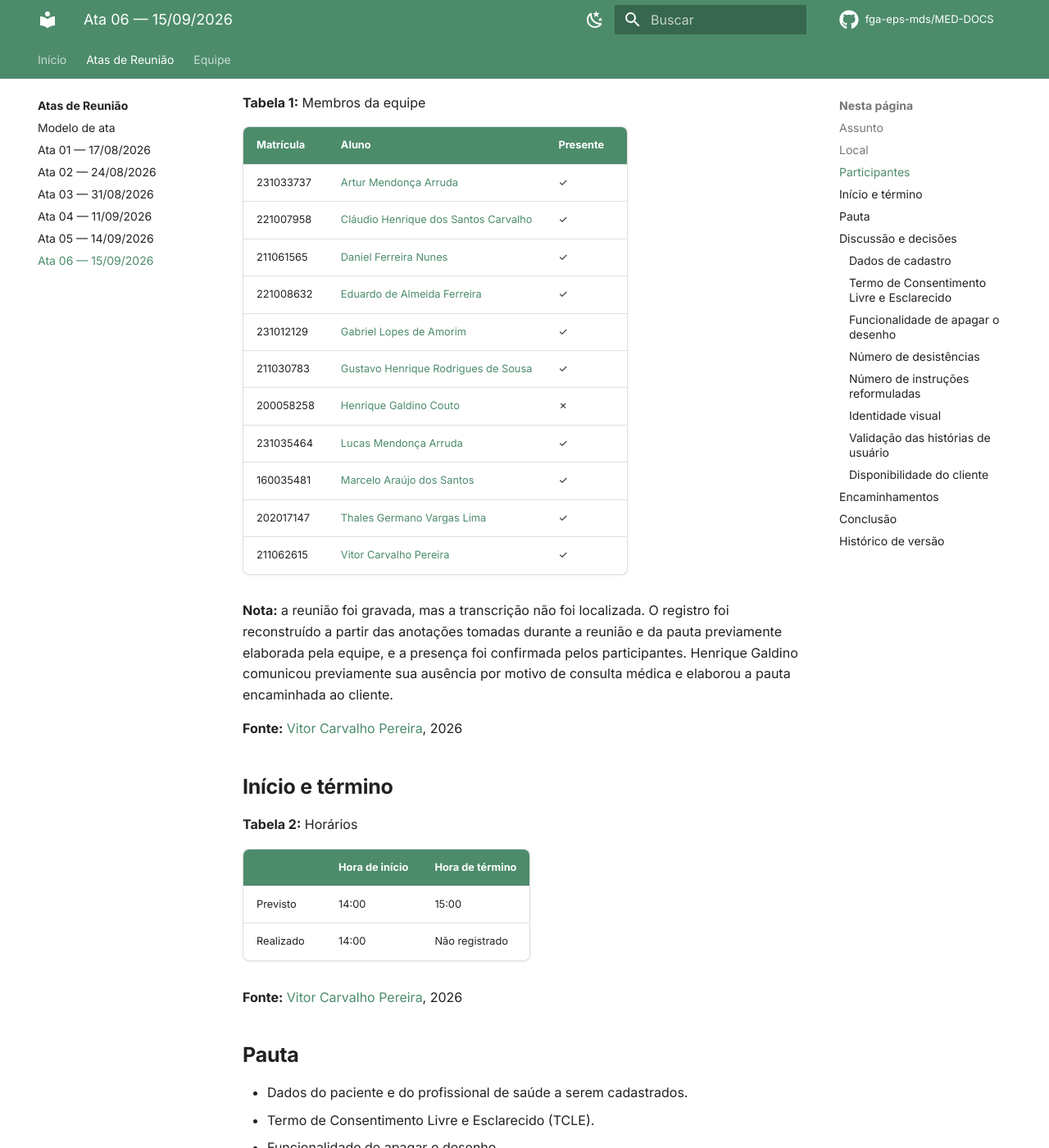
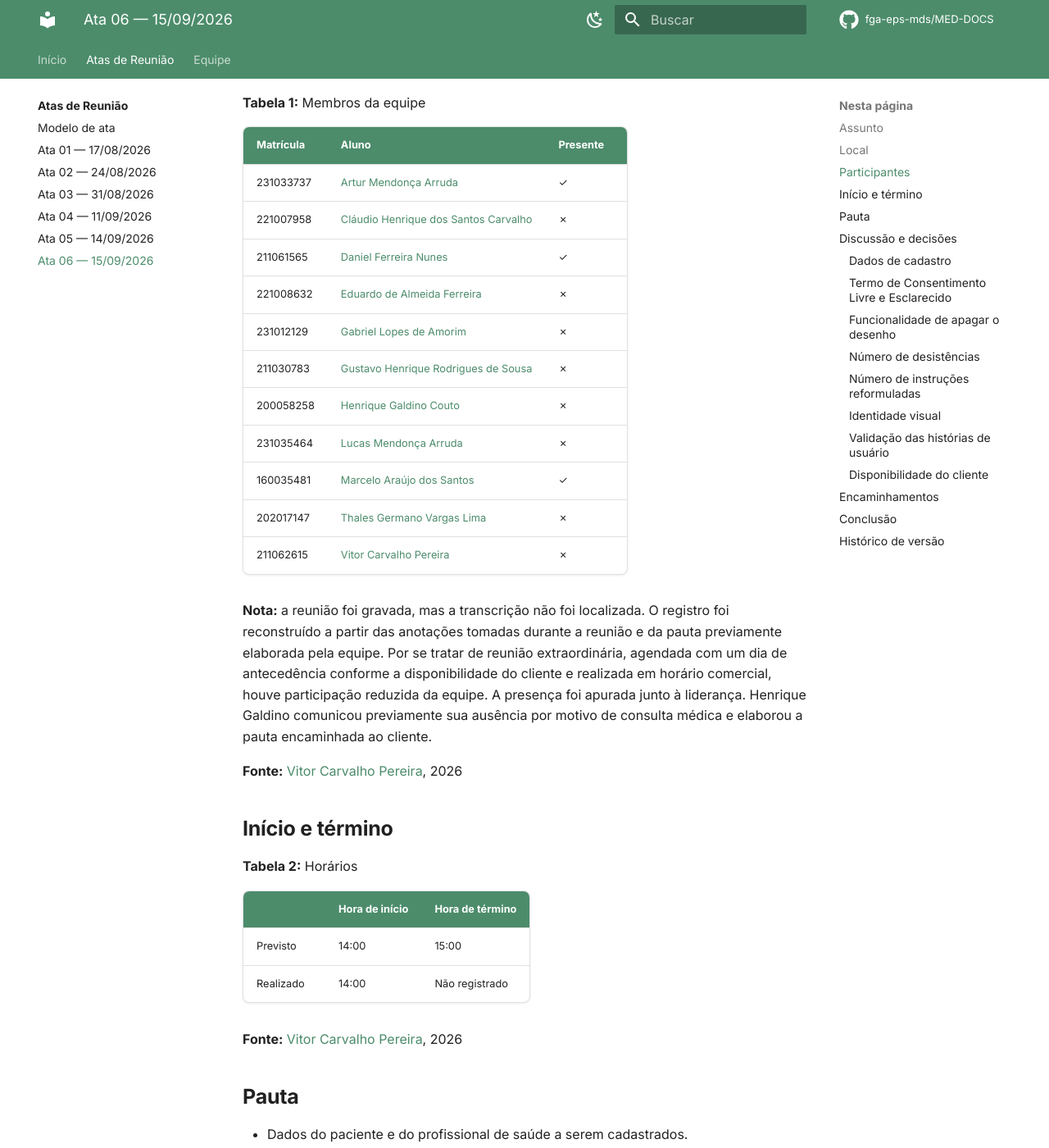
Before and after one commit to apollen27983/UNIEURO_MED-DOCS, an MkDocs documentation site: the page built from docs/atas-reunioes/Ata-06-EPS-2026-09-15-PO.md, in a window 1280 px wide and 1400 px high, scrolled down 500 px. Shown: the whole window at 82% size. Built offline with MkDocs 1.6.1 and Material for MkDocs 9.7.7, drawn with Linux system fonts in a browser that asks for light colours; comment, search, counter and statistics services are not loaded; some of the changed text lies outside the part shown.

Commit message:
docs: corrige a presença registrada na ata 06
A reunião de 15/09 foi extraordinária, agendada com um dia de
antecedência conforme a disponibilidade do cliente e realizada em
horário comercial, e contou com participação reduzida da equipe:
Artur Mendonça, Daniel Ferreira e Marcelo Araújo.

A versão anterior registrava a presença de toda a equipe. A apuração
junto à liderança corrigiu o registro, e a nota da ata passa a explicar
a circunstância da participação reduzida.

Co-Authored-By: Claude Opus 5 <noreply@anthropic.com>

```diff
--- a/docs/atas-reunioes/Ata-06-EPS-2026-09-15-PO.md
+++ b/docs/atas-reunioes/Ata-06-EPS-2026-09-15-PO.md
@@ -19,22 +19,24 @@ Microsoft Teams, em reunião extraordinária agendada com o cliente.
 | Matrícula | Aluno | Presente |
 |-----------|-------|----------|
 | 231033737 | [Artur Mendonça Arruda](https://github.com/ArtyMend07) | ✓ |
-| 221007958 | [Cláudio Henrique dos Santos Carvalho](https://github.com/claudiohsc) | ✓ |
+| 221007958 | [Cláudio Henrique dos Santos Carvalho](https://github.com/claudiohsc) | ✗ |
 | 211061565 | [Daniel Ferreira Nunes](https://github.com/Mach1r0) | ✓ |
-| 221008632 | [Eduardo de Almeida Ferreira](https://github.com/eduardoferre) | ✓ |
-| 231012129 | [Gabriel Lopes de Amorim](https://github.com/BrzGab) | ✓ |
-| 211030783 | [Gustavo Henrique Rodrigues de Sousa](https://github.com/GustavoHenriqueRS) | ✓ |
+| 221008632 | [Eduardo de Almeida Ferreira](https://github.com/eduardoferre) | ✗ |
+| 231012129 | [Gabriel Lopes de Amorim](https://github.com/BrzGab) | ✗ |
+| 211030783 | [Gustavo Henrique Rodrigues de Sousa](https://github.com/GustavoHenriqueRS) | ✗ |
 | 200058258 | [Henrique Galdino Couto](https://github.com/hgaldino05) | ✗ |
-| 231035464 | [Lucas Mendonça Arruda](https://github.com/lucasarruda9) | ✓ |
+| 231035464 | [Lucas Mendonça Arruda](https://github.com/lucasarruda9) | ✗ |
 | 160035481 | [Marcelo Araújo dos Santos](https://github.com/santosm46) | ✓ |
-| 202017147 | [Thales Germano Vargas Lima](https://github.com/thalesgvl) | ✓ |
-| 211062615 | [Vitor Carvalho Pereira](https://github.com/vcpVitor) | ✓ |
+| 202017147 | [Thales Germano Vargas Lima](https://github.com/thalesgvl) | ✗ |
+| 211062615 | [Vitor Carvalho Pereira](https://github.com/vcpVitor) | ✗ |
 
 **Nota:** a reunião foi gravada, mas a transcrição não foi localizada. O registro foi
 reconstruído a partir das anotações tomadas durante a reunião e da pauta previamente
-elaborada pela equipe, e a presença foi confirmada pelos participantes. Henrique
-Galdino comunicou previamente sua ausência por motivo de consulta médica e elaborou
-a pauta encaminhada ao cliente.
+elaborada pela equipe. Por se tratar de reunião extraordinária, agendada com um dia
+de antecedência conforme a disponibilidade do cliente e realizada em horário
+comercial, houve participação reduzida da equipe. A presença foi apurada junto à
+liderança. Henrique Galdino comunicou previamente sua ausência por motivo de
+consulta médica e elaborou a pauta encaminhada ao cliente.
 
 **Fonte:** [Vitor Carvalho Pereira](https://github.com/vcpVitor), 2026
 
@@ -159,3 +161,4 @@ produto.
 | Versão | Data | Descrição | Autor | Revisor |
 |:------:|------|-----------|-------|---------|
 | `1.0` | 20/09/2026 | Criação da ata a partir dos registros da equipe | [Vitor Carvalho Pereira](https://github.com/vcpVitor) | [Henrique Galdino Couto](https://github.com/hgaldino05) |
+| `1.1` | 21/09/2026 | Correção da presença, apurada junto à liderança | [Vitor Carvalho Pereira](https://github.com/vcpVitor) | [Henrique Galdino Couto](https://github.com/hgaldino05) |
```
